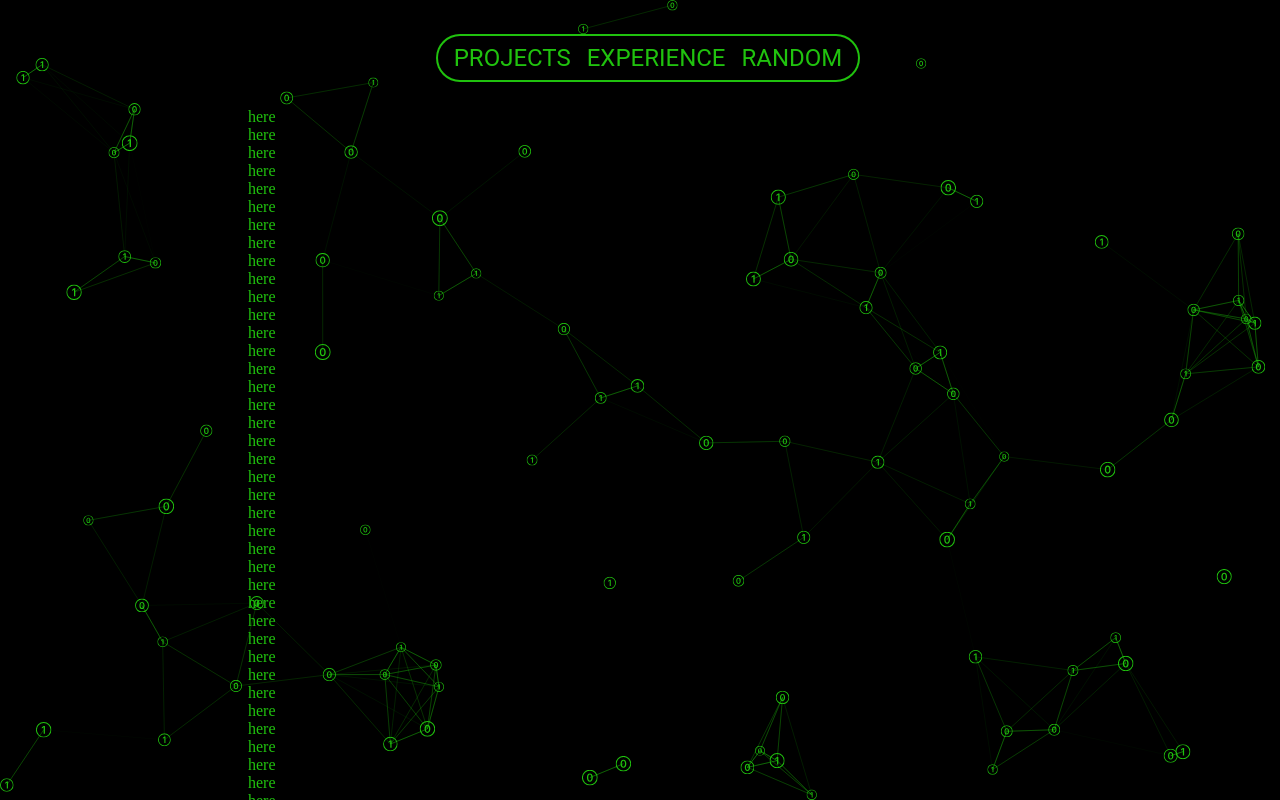
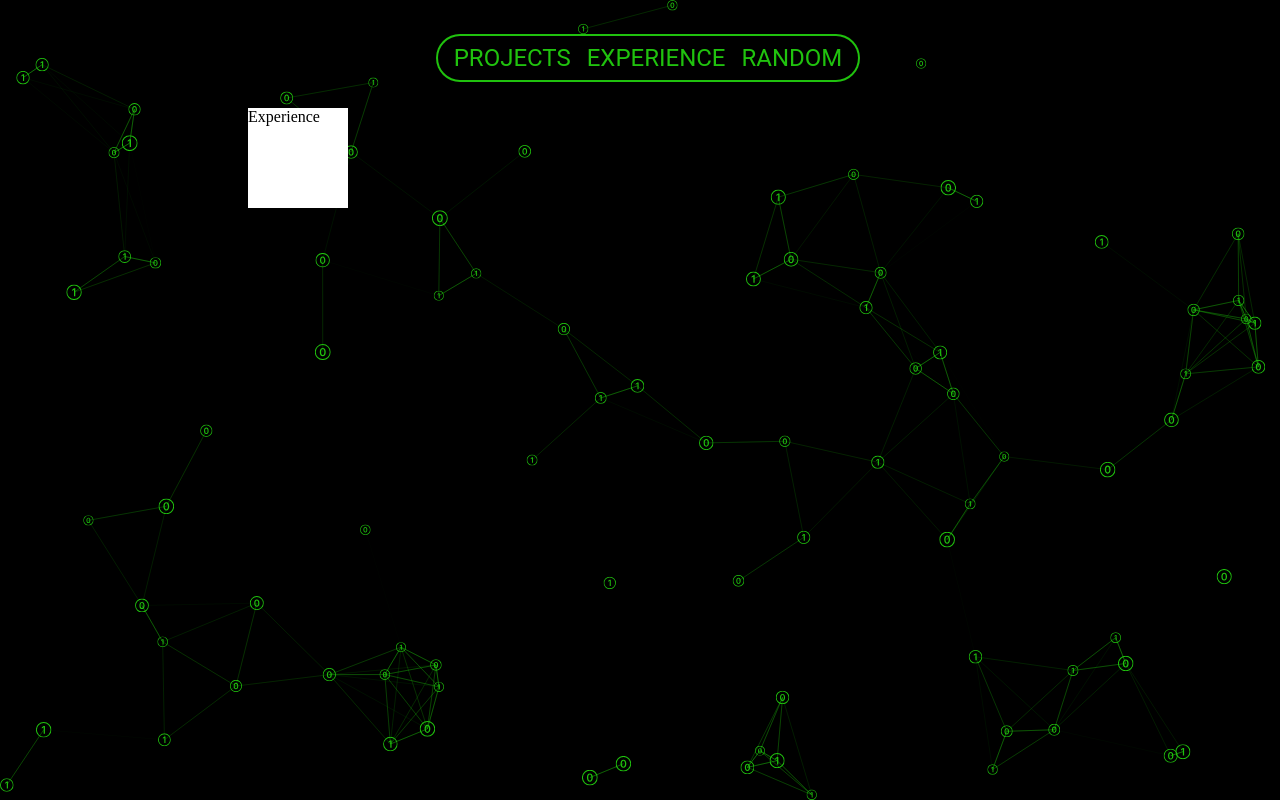
Before and after one commit to GuusLammers/portfolio, a React (Vite) app: page /portfolio/experience in a window 1280 px wide. Built offline with nearby package versions, Linux system fonts and the light colour scheme.

Commit message:
Added router

```diff
--- a/src/App.tsx
+++ b/src/App.tsx
@@ -1,21 +1,30 @@
 import { ThemeProvider } from '@mui/material/styles';
 import { createMuiTheme } from './theme';
 import { Helmet } from 'react-helmet';
-import { BrowserRouter } from 'react-router-dom';
 import { Layout } from './layout/Layout';
+import { Routes, Route } from 'react-router-dom';
+import { Projects } from './pages/Projects';
+import { Experience } from './pages/Experience';
+import { Random } from './pages/Random';
+import { Error404 } from './pages/Error404';
 
 const App = () => {
   const theme = createMuiTheme();
 
   return (
-    <BrowserRouter>
-      <ThemeProvider theme={theme}>
-        <Helmet>
-          <title>Portfolio</title>
-        </Helmet>
-        <Layout />
-      </ThemeProvider>
-    </BrowserRouter>
+    <ThemeProvider theme={theme}>
+      <Helmet>
+        <title>Portfolio</title>~
+      </Helmet>
+      <Layout>
+        <Routes>
+          <Route index path="/portfolio/projects" element={<Projects />} />
+          <Route path="/portfolio/experience" element={<Experience />} />
+          <Route path="/portfolio/random" element={<Random />} />
+          <Route path="*" element={<Error404 />} />
+        </Routes>
+      </Layout>
+    </ThemeProvider>
   );
 };
 
--- a/src/layout/Layout.tsx
+++ b/src/layout/Layout.tsx
@@ -2,8 +2,13 @@ import { Grid } from '@mui/material';
 import { ParticlesBackground } from '../components/particles/ParticlesBackground';
 import { NavBarDesktop } from './desktop/NavbarDesktop';
 import { PageContainer } from './PageContainer';
+import { FC, ReactNode } from 'react';
 
-export const Layout = () => {
+interface LayoutProps {
+  children: ReactNode;
+}
+
+export const Layout: FC<LayoutProps> = ({ children }) => {
   return (
     <Grid
       container
@@ -41,7 +46,7 @@ export const Layout = () => {
             height: 'calc(100vh - 108px)',
           }}
         >
-          <PageContainer />
+          <PageContainer>{children}</PageContainer>
         </Grid>
       </div>
       <ParticlesBackground />
--- a/src/layout/PageContainer.tsx
+++ b/src/layout/PageContainer.tsx
@@ -1,168 +1,14 @@
 import { Grid } from '@mui/material';
-import { useTheme } from '@mui/material/styles';
+import { FC, ReactNode } from 'react';
 
-export const PageContainer = () => {
-  const theme = useTheme();
+interface PageContainerProps {
+  children: ReactNode;
+}
+
+export const PageContainer: FC<PageContainerProps> = ({ children }) => {
   return (
     <Grid container item xs={12}>
-      <Grid item xs={12} sx={{ color: theme.palette.primary.main }}>
-        <Grid item xs={12}>
-          here
-        </Grid>
-        <Grid item xs={12}>
-          here
-        </Grid>
-        <Grid item xs={12}>
-          here
-        </Grid>
-        <Grid item xs={12}>
-          here
-        </Grid>
-        <Grid item xs={12}>
-          here
-        </Grid>
-        <Grid item xs={12}>
-          here
-        </Grid>
-        <Grid item xs={12}>
-          here
-        </Grid>
-        <Grid item xs={12}>
-          here
-        </Grid>
-        <Grid item xs={12}>
-          here
-        </Grid>
-        <Grid item xs={12}>
-          here
-        </Grid>
-        <Grid item xs={12}>
-          here
-        </Grid>
-        <Grid item xs={12}>
-          here
-        </Grid>
-        <Grid item xs={12}>
-          here
-        </Grid>
-        <Grid item xs={12}>
-          here
-        </Grid>
-        <Grid item xs={12}>
-          here
-        </Grid>
-        <Grid item xs={12}>
-          here
-        </Grid>
-        <Grid item xs={12}>
-          here
-        </Grid>
-        <Grid item xs={12}>
-          here
-        </Grid>
-        <Grid item xs={12}>
-          here
-        </Grid>
-        <Grid item xs={12}>
-          here
-        </Grid>
-        <Grid item xs={12}>
-          here
-        </Grid>
-        <Grid item xs={12}>
-          here
-        </Grid>
-        <Grid item xs={12}>
-          here
-        </Grid>
-        <Grid item xs={12}>
-          here
-        </Grid>
-        <Grid item xs={12}>
-          here
-        </Grid>
-        <Grid item xs={12}>
-          here
-        </Grid>
-        <Grid item xs={12}>
-          here
-        </Grid>
-        <Grid item xs={12}>
-          here
-        </Grid>
-        <Grid item xs={12}>
-          here
-        </Grid>
-        <Grid item xs={12}>
-          here
-        </Grid>
-        <Grid item xs={12}>
-          here
-        </Grid>
-        <Grid item xs={12}>
-          here
-        </Grid>
-        <Grid item xs={12}>
-          here
-        </Grid>
-        <Grid item xs={12}>
-          here
-        </Grid>
-        <Grid item xs={12}>
-          here
-        </Grid>
-        <Grid item xs={12}>
-          here
-        </Grid>
-        <Grid item xs={12}>
-          here
-        </Grid>
-        <Grid item xs={12}>
-          here
-        </Grid>
-        <Grid item xs={12}>
-          here
-        </Grid>
-        <Grid item xs={12}>
-          here
-        </Grid>
-        <Grid item xs={12}>
-          here
-        </Grid>
-        <Grid item xs={12}>
-          here
-        </Grid>
-        <Grid item xs={12}>
-          here
-        </Grid>
-        <Grid item xs={12}>
-          here
-        </Grid>
-        <Grid item xs={12}>
-          here
-        </Grid>
-        <Grid item xs={12}>
-          here
-        </Grid>
-        <Grid item xs={12}>
-          here
-        </Grid>
-        <Grid item xs={12}>
-          here
-        </Grid>
-        <Grid item xs={12}>
-          here
-        </Grid>
-        <Grid item xs={12}>
-          here
-        </Grid>
-        <Grid item xs={12}>
-          here
-        </Grid>
-        <Grid item xs={12}>
-          here
-        </Grid>
-      </Grid>
+      {children}
     </Grid>
   );
 };
--- a/src/layout/desktop/NavbarDesktop.tsx
+++ b/src/layout/desktop/NavbarDesktop.tsx
@@ -1,5 +1,6 @@
 import { AppBar, Toolbar, Typography, Grid, Button } from '@mui/material';
 import { useTheme } from '@mui/material/styles';
+import { Link } from 'react-router-dom';
 
 export const NavBarDesktop = () => {
   const theme = useTheme();
@@ -26,8 +27,9 @@ export const NavBarDesktop = () => {
       >
         <Toolbar variant="dense" sx={{ display: 'flex', justifyContent: 'center' }}>
           <Grid container sx={{ width: 'auto' }}>
+            <Link to="/portfolio/projects" style={{ textDecoration: 'none' }}>
               <Button
-              href="/"
+                component="div"
                 sx={{
                   transition: 'background-color 0.3s, color 0.3s',
                   '&:hover': {
@@ -53,8 +55,10 @@ export const NavBarDesktop = () => {
                   Projects
                 </Typography>
               </Button>
+            </Link>
+            <Link to="/portfolio/experience" style={{ textDecoration: 'none' }}>
               <Button
-              href="/about"
+                component="div"
                 sx={{
                   transition: 'background-color 0.3s, color 0.3s',
                   '&:hover': {
@@ -76,8 +80,10 @@ export const NavBarDesktop = () => {
               >
                 <Typography variant="h5">Experience</Typography>
               </Button>
+            </Link>
+            <Link to="/portfolio/random" style={{ textDecoration: 'none' }}>
               <Button
-              href="/services"
+                component="div"
                 sx={{
                   transition: 'background-color 0.3s, color 0.3s',
                   '&:hover': {
@@ -103,6 +109,7 @@ export const NavBarDesktop = () => {
                   Random
                 </Typography>
               </Button>
+            </Link>
           </Grid>
         </Toolbar>
       </AppBar>
--- a/src/main.tsx
+++ b/src/main.tsx
@@ -1,9 +1,12 @@
 import React from 'react';
 import ReactDOM from 'react-dom/client';
 import App from './App.tsx';
+import { BrowserRouter } from 'react-router-dom';
 
 ReactDOM.createRoot(document.getElementById('root')!).render(
   <React.StrictMode>
-    <App />
+    <BrowserRouter>
+      <App />
+    </BrowserRouter>
   </React.StrictMode>,
 );
--- /dev/null
+++ b/src/pages/Error404.tsx
@@ -0,0 +1,15 @@
+import { Box } from '@mui/material';
+
+export const Error404 = () => {
+  return (
+    <Box
+      sx={{
+        width: '100px',
+        height: '100px',
+        backgroundColor: 'white',
+      }}
+    >
+      404
+    </Box>
+  );
+};
--- /dev/null
+++ b/src/pages/Experience.tsx
@@ -0,0 +1,15 @@
+import { Box } from '@mui/material';
+
+export const Experience = () => {
+  return (
+    <Box
+      sx={{
+        width: '100px',
+        height: '100px',
+        backgroundColor: 'white',
+      }}
+    >
+      Experience
+    </Box>
+  );
+};
--- /dev/null
+++ b/src/pages/Projects.tsx
@@ -0,0 +1,15 @@
+import { Box } from '@mui/material';
+
+export const Projects = () => {
+  return (
+    <Box
+      sx={{
+        width: '100px',
+        height: '100px',
+        backgroundColor: 'white',
+      }}
+    >
+      Projects
+    </Box>
+  );
+};
--- /dev/null
+++ b/src/pages/Random.tsx
@@ -0,0 +1,15 @@
+import { Box } from '@mui/material';
+
+export const Random = () => {
+  return (
+    <Box
+      sx={{
+        width: '100px',
+        height: '100px',
+        backgroundColor: 'white',
+      }}
+    >
+      Random
+    </Box>
+  );
+};
```
Lines whose indentation alone changed are shown as unchanged.
